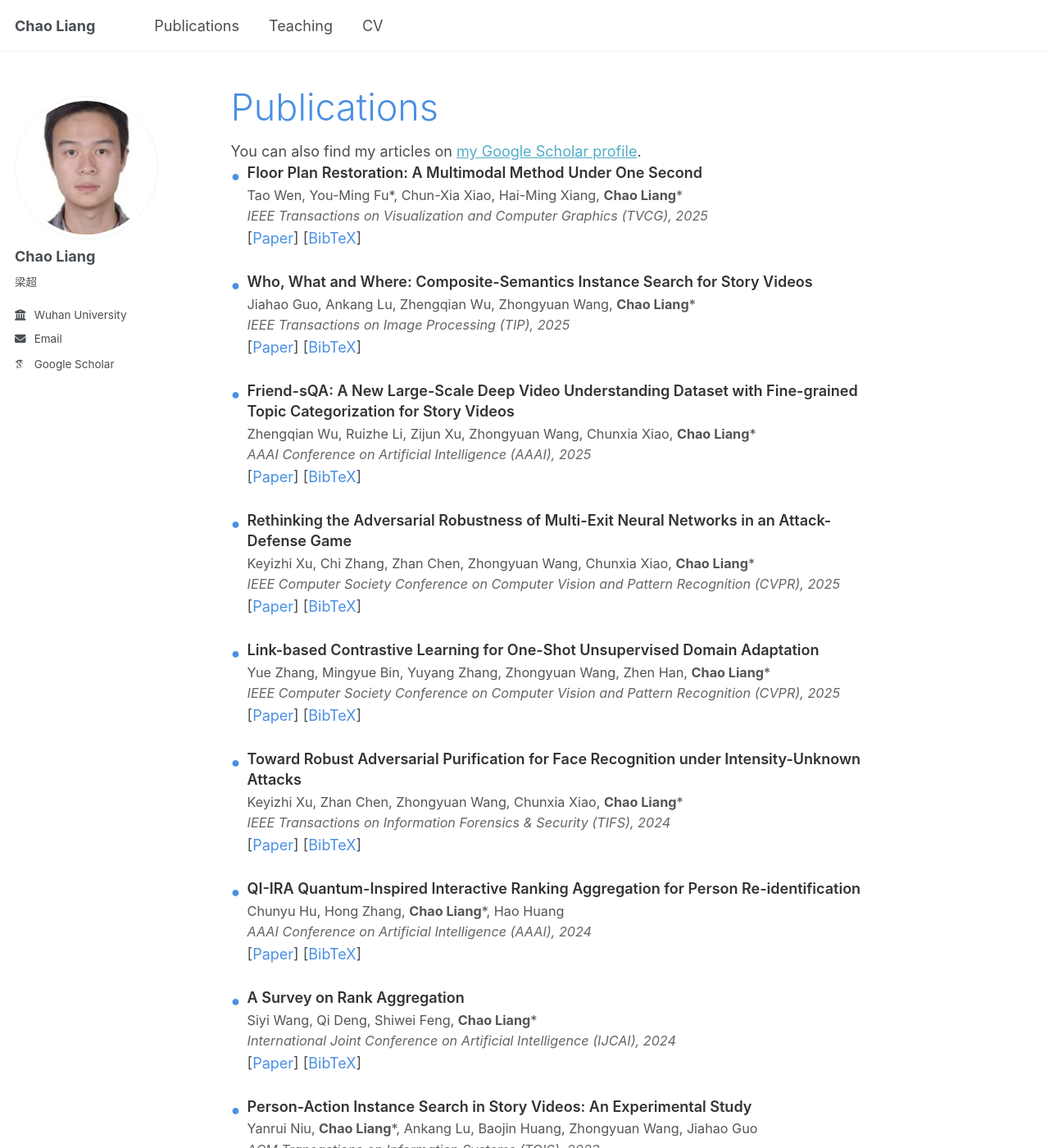
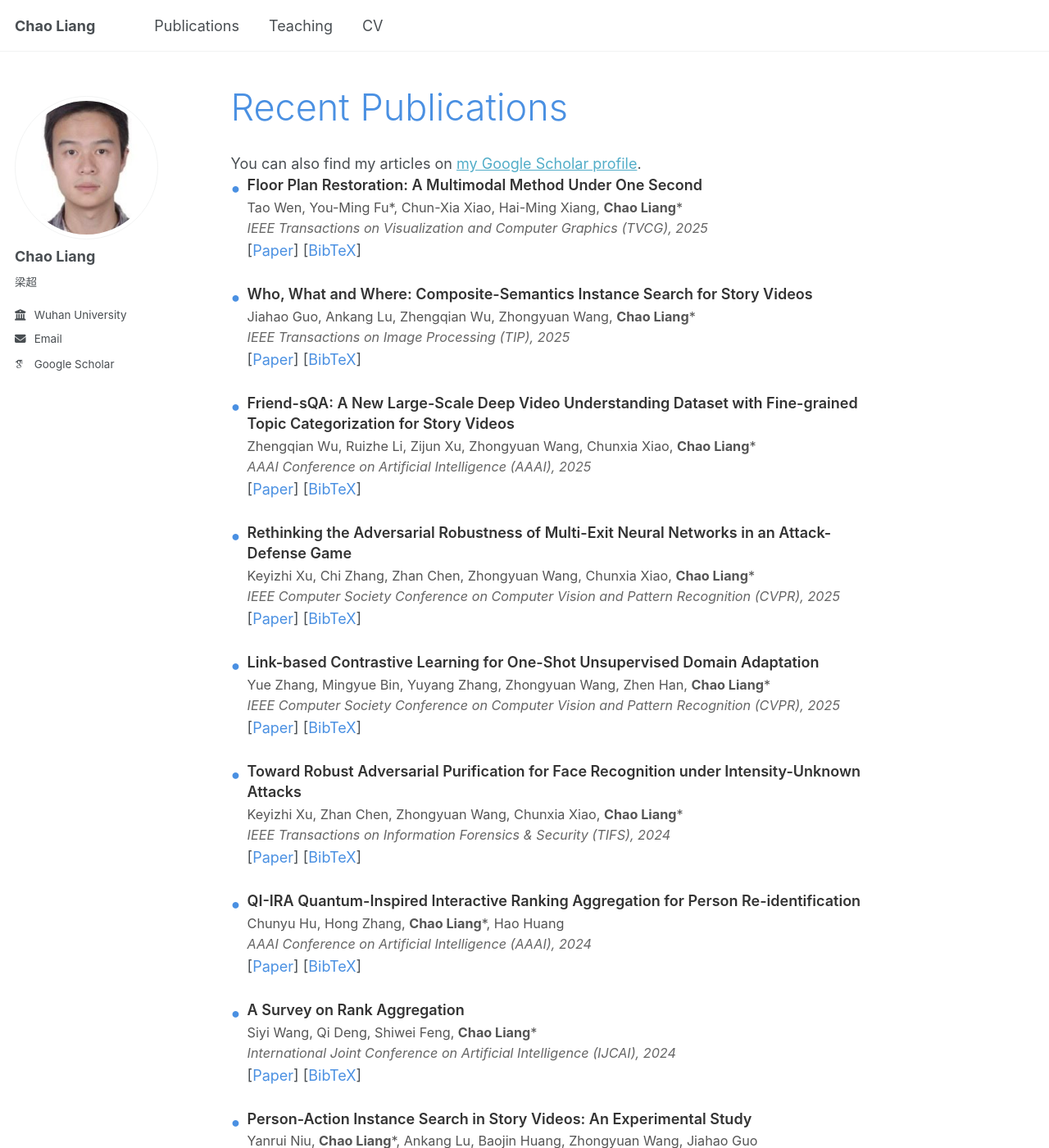
Before and after one commit to zhangsipng/page.github.io, a Jekyll site: the page built from _pages/publications.html, in a window 1280 px wide and 1400 px high. Shown: the whole window at 82% size. Built offline with Jekyll 4.4.1, drawn with Linux system fonts in a browser that asks for light colours; some web fonts are replaced; a script that is not in the unit is left out.

Commit message:
Update publications.html

```diff
--- a/_pages/publications.html
+++ b/_pages/publications.html
@@ -106,6 +106,14 @@ author_profile: true
     white-space: pre-wrap;
     word-wrap: break-word;
   }
+
+  .publications-container {
+    display: flex;
+    align-items: center;
+    justify-content: space-between;
+    flex-wrap: wrap;
+    gap: 15px;
+}
 </style>
 
 <script>
@@ -132,10 +140,10 @@ author_profile: true
 </script>
 
 <div class="publications-page">
-  <h1 class="publications-header">Publications</h1>
-  {% if site.author.googlescholar %}
-      <div class="wordwrap">You can also find my articles on <a href="{{site.author.googlescholar}}">my Google Scholar profile</a>.</div>
-  {% endif %}
+   <div class="publications-container">
+            <h1 class="publications-header">Recent Publications</h1>
+            <div class="wordwrap">You can also find my articles on <a href="#">my Google Scholar profile</a>.</div>
+    </div>
   {% include base_path %}
 
   <div class="publications-list">
```
Also changed, not shown: other parts of _pages/publications.html (+1 -1 lines).
